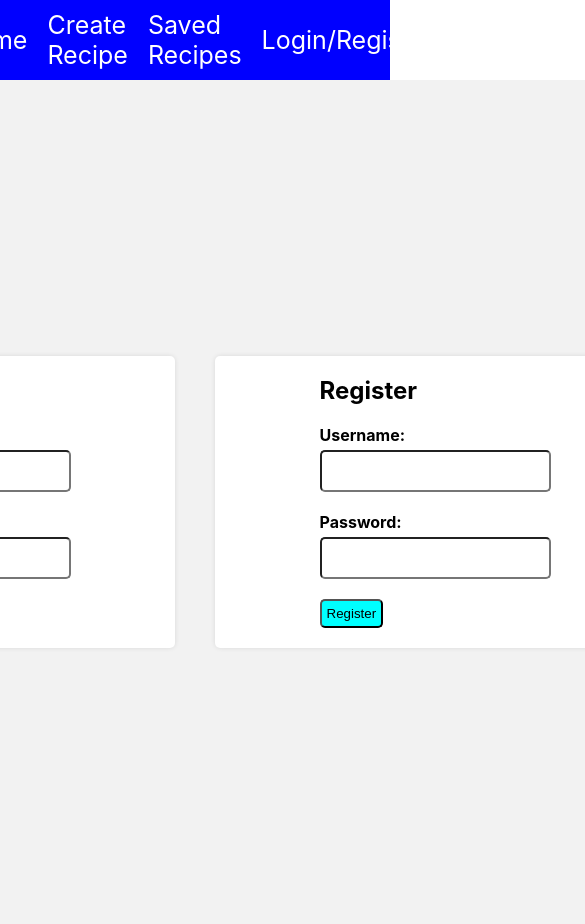
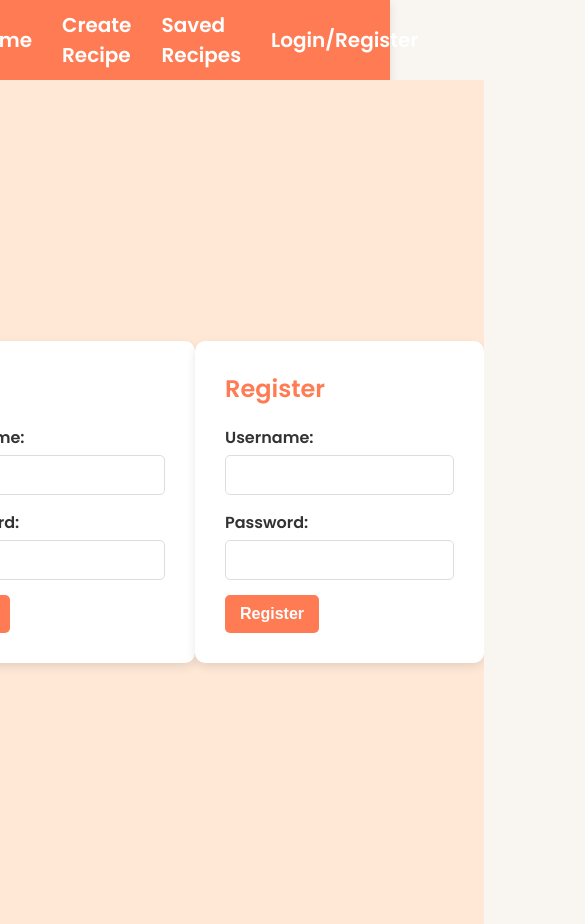
Before and after one commit to dnyaneshwarinigade/Recipe-App, a React (Create React App) app in the folder client/: page /auth in a window 390 px wide. Shown: the top 924 px of the page, 585 px wide, since content can reach past the window. Built offline with nearby package versions, Linux system fonts and the light colour scheme.

Commit message:
Update App.css

```diff
--- a/client/src/App.css
+++ b/client/src/App.css
@@ -1,23 +1,57 @@
+/* Import Google Font */
+@import url('https://fonts.googleapis.com/css2?family=Poppins:wght@300;400;600&display=swap');
+
+/* General Styles */
+body {
+  margin: 0;
+  padding: 0;
+  font-family: 'Poppins', sans-serif;
+  background-color: #f9f5f0;
+  color: #333;
+}
+
 .App {
   display: flex;
   flex-direction: column;
   justify-content: center;
   align-items: center;
-  font-family: -apple-system, BlinkMacSystemFont, "Segoe UI", Roboto, Oxygen,
-    Ubuntu, Cantarell, "Open Sans", "Helvetica Neue", sans-serif;
 }
 
-body {
+/* Navbar */
+.navbar {
   margin: 0;
-  padding: 0;
+  width: 100%;
+  height: 80px;
+  background-color: #ff7b54;
+  display: flex;
+  justify-content: center;
+  align-items: center;
+  color: white;
+  font-weight: bold;
+  font-size: 24px;
+  box-shadow: 0px 4px 10px rgba(0, 0, 0, 0.1);
 }
 
+a {
+  color: white;
+  text-decoration: none;
+  margin: 15px;
+  font-size: 20px;
+  transition: all 0.3s ease-in-out;
+}
+
+a:hover {
+  scale: 1.1;
+  border-bottom: 2px solid white;
+}
+
+/* Authentication Section */
 .auth {
   display: flex;
   justify-content: center;
   align-items: center;
   height: 100vh;
-  background-color: #f2f2f2;
+  background-color: #ffe8d6;
 }
 
 .auth-container {
@@ -25,22 +59,21 @@ body {
   flex-direction: column;
   justify-content: center;
   align-items: center;
-  padding: 20px;
+  padding: 30px;
   background-color: white;
-  border-radius: 5px;
-  box-shadow: 0 0 5px rgba(0, 0, 0, 0.1);
-  margin: 20px;
+  border-radius: 10px;
+  box-shadow: 0 4px 10px rgba(0, 0, 0, 0.1);
   width: 400px;
 }
 
 .form-group {
   display: flex;
   flex-direction: column;
-  margin-bottom: 20px;
+  margin-bottom: 15px;
 }
 
 label {
-  font-weight: bold;
+  font-weight: 600;
   margin-bottom: 5px;
 }
 
@@ -48,31 +81,17 @@ input {
   padding: 10px;
   font-size: 16px;
   border-radius: 5px;
+  border: 1px solid #ddd;
+  outline: none;
+  transition: border 0.3s;
 }
 
-.navbar {
-  margin: 0;
-  width: 100%;
-  height: 80px;
-  background-color: blue;
-  display: flex;
-  justify-content: center;
-  align-items: center;
-  color: white;
-  text-decoration: none;
+input:focus {
+  border: 1px solid #ff7b54;
+  box-shadow: 0px 2px 5px rgba(255, 123, 84, 0.3);
 }
 
-a {
-  color: white;
-  text-decoration: none;
-  margin: 10px;
-  font-size: 25px;
-}
-a:hover{
-  scale: 1.1;
-  border-bottom: 2px dotted red;
-}
-
+/* Recipe Creation Section */
 .create-recipe {
   display: flex;
   flex-direction: column;
@@ -80,59 +99,76 @@ a:hover{
   align-items: center;
   padding: 20px;
   background-color: white;
-  border-radius: 5px;
-  box-shadow: 0 0 5px rgba(0, 0, 0, 0.1);
-  margin: 20px;
-  width: 300px;
+  border-radius: 10px;
+  box-shadow: 0 4px 10px rgba(0, 0, 0, 0.1);
+  width: 350px;
 }
 .create-recipe form {
   display: flex;
   flex-direction: column;
 }
+
+/* Recipe List */
 ul {
   list-style: none;
   padding: 0;
   margin: 0;
   display: grid;
-  grid-template-columns: repeat(2, 1fr);
-  gap: 10px;
+  grid-template-columns: repeat(auto-fit, minmax(200px, 1fr));
+  gap: 15px;
 }
 
 li {
-  border: 1px solid black;
-  padding: 10px;
-  margin-bottom: 10px;
+  border: 1px solid #ddd;
+  padding: 15px;
+  border-radius: 8px;
+  background-color: white;
+  box-shadow: 0px 2px 5px rgba(0, 0, 0, 0.1);
 }
 
 h2 {
   margin-top: 0;
+  color: #ff7b54;
 }
 
+/* Images */
 img {
   max-width: 100%;
   height: auto;
   margin-bottom: 10px;
+  border-radius: 8px;
 }
 
-img {
-  width: 400px;
+/* Paragraph Styling */
+p {
+  font-size: 14px;
+  line-height: 1.6;
+  color: #555;
+  text-align: center;
 }
 
-p {
-  max-width: 400px;
-  font-size: 12px;
-  display: -webkit-box;
-  line-clamp: 5;
-  -webkit-line-clamp: 3; /* Limit to 3 lines */
-  -webkit-box-orient: vertical;
-  overflow: hidden;
-  text-overflow: ellipsis;
-  max-height: 6em
+/* Buttons */
+button {
+  padding: 10px 15px;
+  cursor: pointer;
+  border-radius: 5px;
+  border: none;
+  background-color: #ff7b54;
+  color: white;
+  font-size: 16px;
+  font-weight: bold;
+  transition: 0.3s;
 }
 
-button{
-  padding: 5px;
-  cursor: pointer;
-  border-radius: 5px;
-  background-color: aqua;
+button:hover {
+  background-color: #e46842;
 }
+
+@media (max-width: 768px) {
+  .auth-container, .create-recipe {
+    width: 90%;
+  }
+  img {
+    width: 100%;
+  }
+}
```
